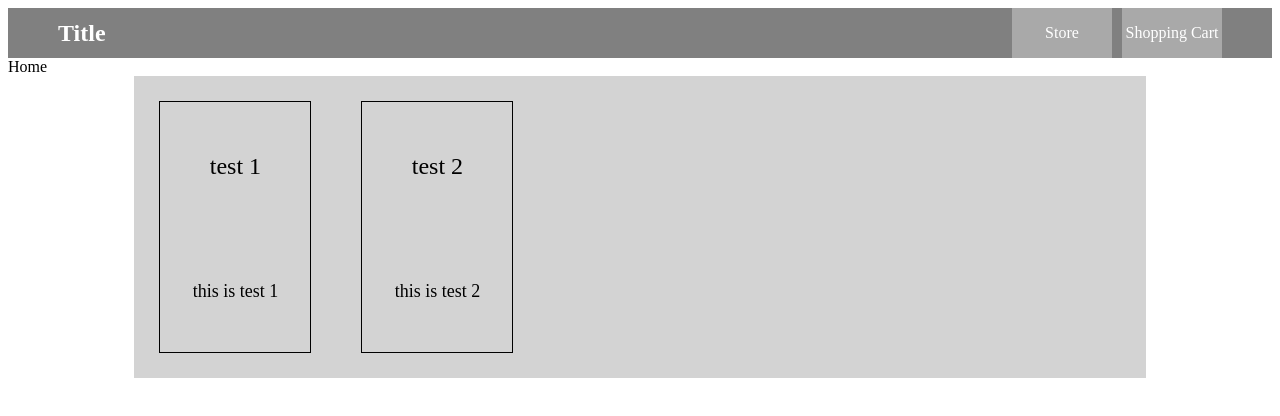
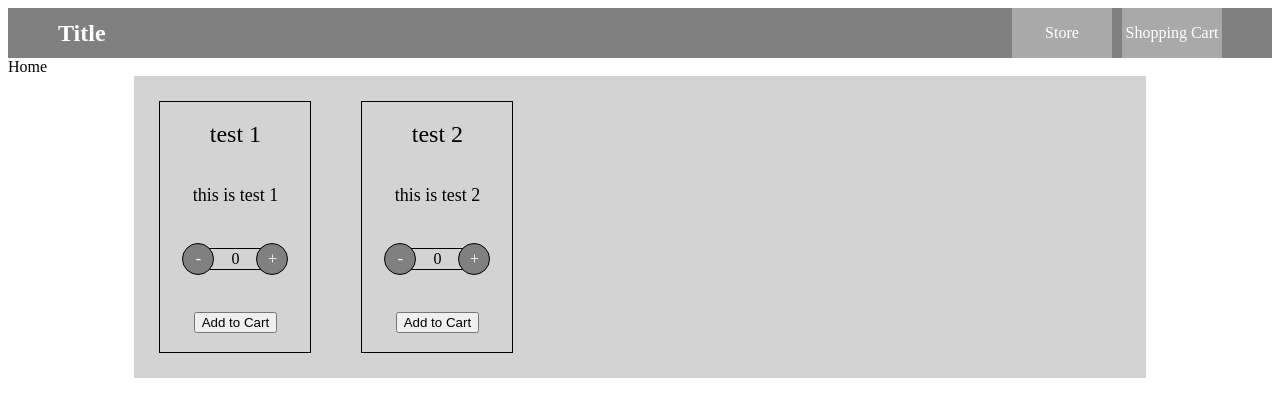
Before and after one commit to matthi01/ecomm-store, a React (Create React App) app: page / in a window 1280 px wide. Shown: the top 416 px of the page. Built offline with nearby package versions, Linux system fonts and the light colour scheme.

Commit message:
added a quantity counter / add button / basic functionality for navigation

```diff
--- /dev/null
+++ b/src/components/UI/action-button/action-button.js
@@ -0,0 +1,10 @@
+import React from "react"
+import "./action-button.scss"
+
+const actionButton = (props) => {
+    return (
+        <button className="action-button" onClick={ props.onClickHandler }>{ props.label }</button>
+    )
+}
+
+export default actionButton
--- /dev/null
+++ b/src/components/UI/action-button/action-button.scss
@@ -0,0 +1,3 @@
+.action-button {
+    // ..
+}
--- /dev/null
+++ b/src/components/UI/quantity-toggle/quantity-toggle.js
@@ -0,0 +1,14 @@
+import React from "react"
+import "./quantity-toggle.scss"
+
+const quantityToggle = (props) => {
+    return (
+        <div className="quantity-toggle">
+            <div className="quantity-toggle__button" onClick={ props.decrementClicked }>-</div>
+            <div className="quantity-toggle__quantity">{ props.total }</div>
+            <div className="quantity-toggle__button" onClick={ props.incrementClicked }>+</div>
+        </div>
+    )
+}
+
+export default quantityToggle
--- /dev/null
+++ b/src/components/UI/quantity-toggle/quantity-toggle.scss
@@ -0,0 +1,33 @@
+.quantity-toggle {
+    display: flex;
+    flex-direction: row;
+    justify-content: center;
+    align-items: center;
+
+    &__button {
+        height: 30px;
+        width: 30px;
+        border-radius: 30px;
+        display: flex;
+        justify-content: center;
+        align-items: center;
+        border: 1px solid black;
+        position: relative;
+        z-index: 1;
+        background-color: grey;
+        color: white;
+    }
+
+    &__quantity {
+        border: 1px solid black;
+        height: 20px;
+        width: 60px;
+        display: flex;
+        justify-content: center;
+        align-items: center;
+        margin-left: -10px;
+        margin-right: -10px;
+        position: relative;
+        z-index: 0;
+    }
+}
--- /dev/null
+++ b/src/components/cart-item/cart-item.scss
@@ -0,0 +1,5 @@
+.cart-item {
+    height: 150px;
+    width: 80%;
+    max-width: 1200px;
+}
--- a/src/components/item/item.js
+++ b/src/components/item/item.js
@@ -1,13 +1,44 @@
 import React from "react"
 import "./item.scss"
+import QuantityToggle from "../UI/quantity-toggle/quantity-toggle"
+import ActionButton from "../UI/action-button/action-button"
+import { withRouter } from 'react-router'
 
-const item = (props) => {
-    return (
-        <div className="item">
-            <div className="item__title">{ props.title }</div>
-            <div className="item__description">{ props.description }</div>
-        </div>
-    )
+class Item extends React.Component {
+    state = {
+        total: 0,
+        inCart: false
+    }
+
+    decrementClickHandler = () => {
+        if (this.state.total === 0) { return }
+        this.setState(prevState => ({total: --prevState.total}))
+    }
+
+    incrementClickHandler = () => {
+        this.setState(prevState => ({total: ++prevState.total}))
+    }
+
+    addToCart = () => {
+        this.setState({inCart: true})
+    }
+
+    render() {
+
+        const button = this.state.inCart ? <ActionButton onClickHandler={ () => this.props.history.push('/cart') } label="Go to Cart" /> : <ActionButton onClickHandler={ this.addToCart } label="Add to Cart" />
+
+        return (
+            <div className="item">
+                <div className="item__title">{ this.props.title }</div>
+                <div className="item__description">{ this.props.description }</div>
+                <QuantityToggle
+                    decrementClicked={ this.decrementClickHandler }
+                    incrementClicked={ this.incrementClickHandler }
+                    total={ this.state.total } />
+                { button }
+            </div>
+        )
+    }
 }
 
-export default item
+export default withRouter(Item)
--- a/src/store/actions/actionTypes.js
+++ b/src/store/actions/actionTypes.js
@@ -1 +1,3 @@
 export const ADD_ITEM = 'ADD_ITEM';
+export const DELETE_ITEM = 'DELETE_ITEM';
+export const CHANGE_QUANTITY = 'CHANGE_QUANTITY';
--- a/src/store/reducers/cartreducer.js
+++ b/src/store/reducers/cartreducer.js
@@ -4,11 +4,13 @@ const initialState = {
     items: [{
         id: 0,
         title: "test 1",
-        description: "this is test 1"
+        description: "this is test 1",
+        quantity: 3
     },{
         id: 1,
         title: "test 2",
-        description: "this is test 2"
+        description: "this is test 2",
+        quantity: 4
     }],
 }
 
@@ -24,6 +26,19 @@ const reducer = (state = initialState, action) => {
                 ...state,
                 items: state.items.concat(newItem)
             };
+        case actionTypes.DELETE_ITEM:
+            const newItems = state.items.filter((el) => {
+                return el.id !== action.itemId
+            })
+            return {
+                ...state,
+                items: newItems
+            };
+        case actionTypes.CHANGE_QUANTITY:
+            return {
+                ...state,
+                quantity: action.itemQuantity
+            };
         default:
             return state;
     }
```
Also changed, not shown: src/components/cart-item/cart-item.js (added, +10 -0 lines), src/store/actions/cartActions.js (+15 -0 lines).
